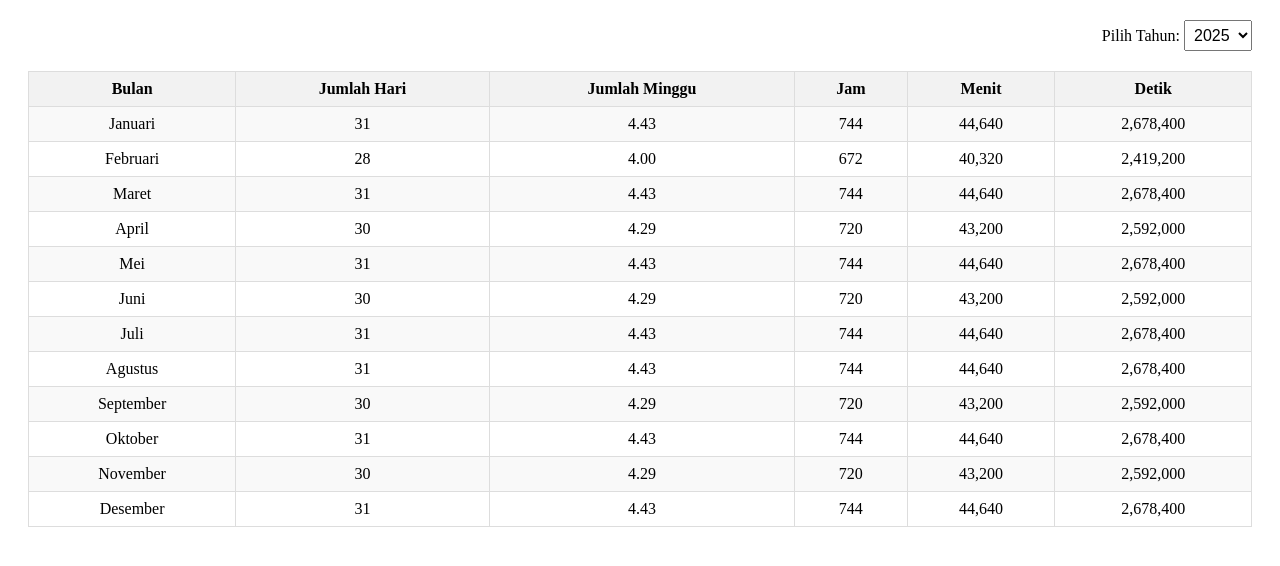
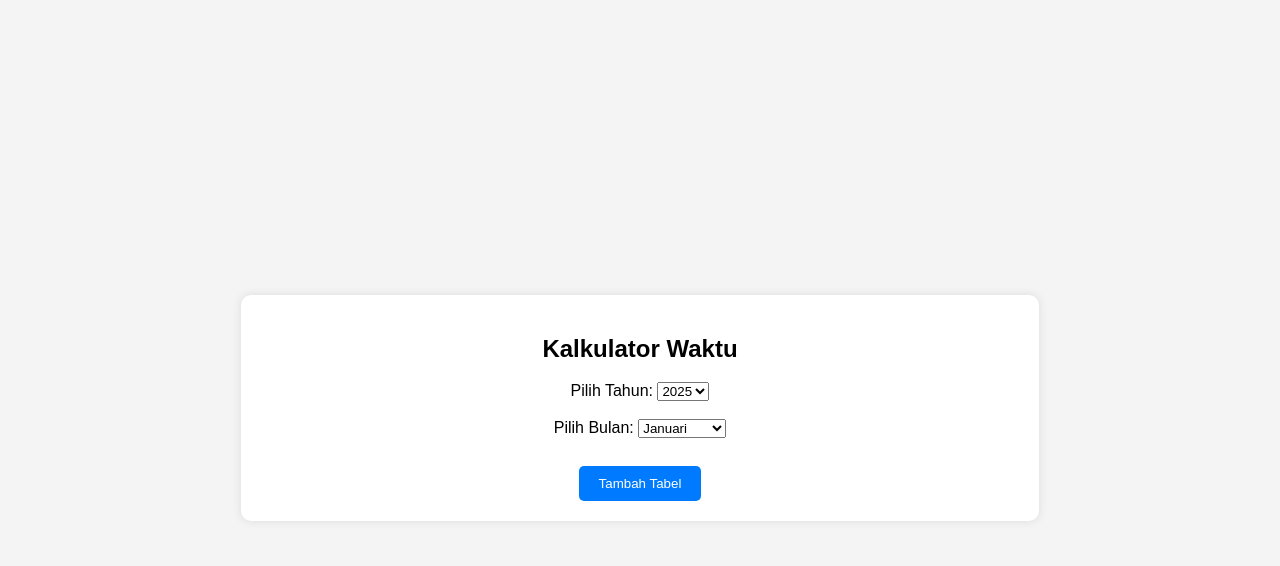
Before and after one commit to erlangftsiesta/kalkulator-waktu, a plain HTML site: page index.html in a window 1280 px wide. Drawn offline with Linux system fonts and the light colour scheme.

Commit message:
Update index.html

```diff
--- a/index.html
+++ b/index.html
@@ -1,119 +1,141 @@
 <!DOCTYPE html>
-<html>
+<html lang="id">
 <head>
+    <meta charset="UTF-8">
+    <meta name="viewport" content="width=device-width, initial-scale=1.0">
+    <title>Kalkulator Waktu</title>
     <style>
+        body {
+            font-family: Arial, sans-serif;
+            background-color: #f4f4f4;
+            display: flex;
+            justify-content: center;
+            align-items: center;
+            height: 100vh;
+            flex-direction: column;
+        }
         .container {
-            margin: 20px;
-        }
-        .year-selector {
-            margin-bottom: 20px;
-            text-align: right;
-        }
-        select {
-            padding: 5px;
-            font-size: 16px;
+            background: white;
+            padding: 20px;
+            border-radius: 10px;
+            box-shadow: 0px 0px 10px rgba(0, 0, 0, 0.1);
+            width: 60%;
+            text-align: center;
         }
         table {
+            width: 100%;
             border-collapse: collapse;
-            width: 100%;
-            margin: 20px 0;
+            margin-top: 20px;
+            background: white;
         }
         th, td {
             border: 1px solid #ddd;
-            padding: 8px;
+            padding: 10px;
             text-align: center;
         }
         th {
+            background-color: #007BFF;
+            color: white;
+        }
+        tr:nth-child(even) {
             background-color: #f2f2f2;
         }
-        tr:nth-child(even) {
-            background-color: #f9f9f9;
+        button {
+            background: #007BFF;
+            color: white;
+            border: none;
+            padding: 10px 20px;
+            margin-top: 10px;
+            border-radius: 5px;
+            cursor: pointer;
+        }
+        button:hover {
+            background: #0056b3;
         }
     </style>
 </head>
 <body>
     <div class="container">
-        <div class="year-selector">
-            Pilih Tahun:
-            <select id="yearSelect" onchange="updateTable()">
-                <!-- Akan diisi dengan JavaScript -->
-            </select>
-        </div>
-        <table id="timeTable">
-            <tr>
-                <th>Bulan</th>
-                <th>Jumlah Hari</th>
-                <th>Jumlah Minggu</th>
-                <th>Jam</th>
-                <th>Menit</th>
-                <th>Detik</th>
-            </tr>
-        </table>
+        <h2>Kalkulator Waktu</h2>
+        <label for="yearSelect">Pilih Tahun:</label>
+        <select id="yearSelect"></select>
+        <br><br>
+        <label for="bulan">Pilih Bulan:</label>
+        <select id="bulan">
+            <option value="0">Januari</option>
+            <option value="1">Februari</option>
+            <option value="2">Maret</option>
+            <option value="3">April</option>
+            <option value="4">Mei</option>
+            <option value="5">Juni</option>
+            <option value="6">Juli</option>
+            <option value="7">Agustus</option>
+            <option value="8">September</option>
+            <option value="9">Oktober</option>
+            <option value="10">November</option>
+            <option value="11">Desember</option>
+        </select>
+        <br><br>
+        <button onclick="addTable()">Tambah Tabel</button>
+        <div id="tablesContainer"></div>
     </div>
 
     <script>
-        const months = [
-            'Januari', 'Februari', 'Maret', 'April', 'Mei', 'Juni',
-            'Juli', 'Agustus', 'September', 'Oktober', 'November', 'Desember'
-        ];
-
         function populateYearDropdown() {
             const yearSelect = document.getElementById('yearSelect');
             const currentYear = new Date().getFullYear();
-            const startYear = currentYear - 20;
-            const endYear = currentYear + 20;
-
-            for(let year = startYear; year <= endYear; year++) {
+            for (let year = currentYear - 10; year <= currentYear + 10; year++) {
                 const option = document.createElement('option');
                 option.value = year;
                 option.textContent = year;
-                if(year === currentYear) {
-                    option.selected = true;
-                }
+                if (year === currentYear) option.selected = true;
                 yearSelect.appendChild(option);
             }
         }
 
-        function getDaysInMonth(month, year) {
+        function getDaysInMonth(year, month) {
             return new Date(year, month + 1, 0).getDate();
         }
 
-        function getWeeksInMonth(days) {
-            // Menghitung jumlah minggu dengan membagi jumlah hari dengan 7
-            return days / 7;
+        function addTable() {
+            const year = parseInt(document.getElementById('yearSelect').value);
+            const monthIndex = parseInt(document.getElementById('bulan').value);
+            const monthNames = [
+                "Januari", "Februari", "Maret", "April", "Mei", "Juni",
+                "Juli", "Agustus", "September", "Oktober", "November", "Desember"
+            ];
+            const month = monthNames[monthIndex];
+
+            const days = getDaysInMonth(year, monthIndex);
+            const weeks = (days / 7).toFixed(2);
+            const hours = days * 24;
+            const minutes = hours * 60;
+            const seconds = minutes * 60;
+
+            const tableHTML = `
+                <table>
+                    <tr>
+                        <th>Bulan</th>
+                        <th>Jumlah Hari</th>
+                        <th>Jumlah Minggu</th>
+                        <th>Jam</th>
+                        <th>Menit</th>
+                        <th>Detik</th>
+                    </tr>
+                    <tr>
+                        <td>${month} ${year}</td>
+                        <td>${days}</td>
+                        <td>${weeks}</td>
+                        <td>${hours.toLocaleString()}</td>
+                        <td>${minutes.toLocaleString()}</td>
+                        <td>${seconds.toLocaleString()}</td>
+                    </tr>
+                </table>`;
+
+            document.getElementById('tablesContainer').innerHTML += tableHTML;
         }
 
-        function createTimeTable(year) {
-            const table = document.getElementById('timeTable');
-            while(table.rows.length > 1) {
-                table.deleteRow(1);
-            }
-
-            months.forEach((month, index) => {
-                const days = getDaysInMonth(index, year);
-                const weeks = getWeeksInMonth(days);
-                const hours = days * 24;
-                const minutes = hours * 60;
-                const seconds = minutes * 60;
-
-                const row = table.insertRow(-1);
-                row.insertCell(0).textContent = month;
-                row.insertCell(1).textContent = days;
-                row.insertCell(2).textContent = weeks.toFixed(2); // Menampilkan 2 angka desimal
-                row.insertCell(3).textContent = hours.toLocaleString();
-                row.insertCell(4).textContent = minutes.toLocaleString();
-                row.insertCell(5).textContent = seconds.toLocaleString();
-            });
-        }
-
-        function updateTable() {
-            const selectedYear = parseInt(document.getElementById('yearSelect').value);
-            createTimeTable(selectedYear);
-        }
-
-        // Inisialisasi
         populateYearDropdown();
-        updateTable();
     </script>
 </body>
 </html>
```
